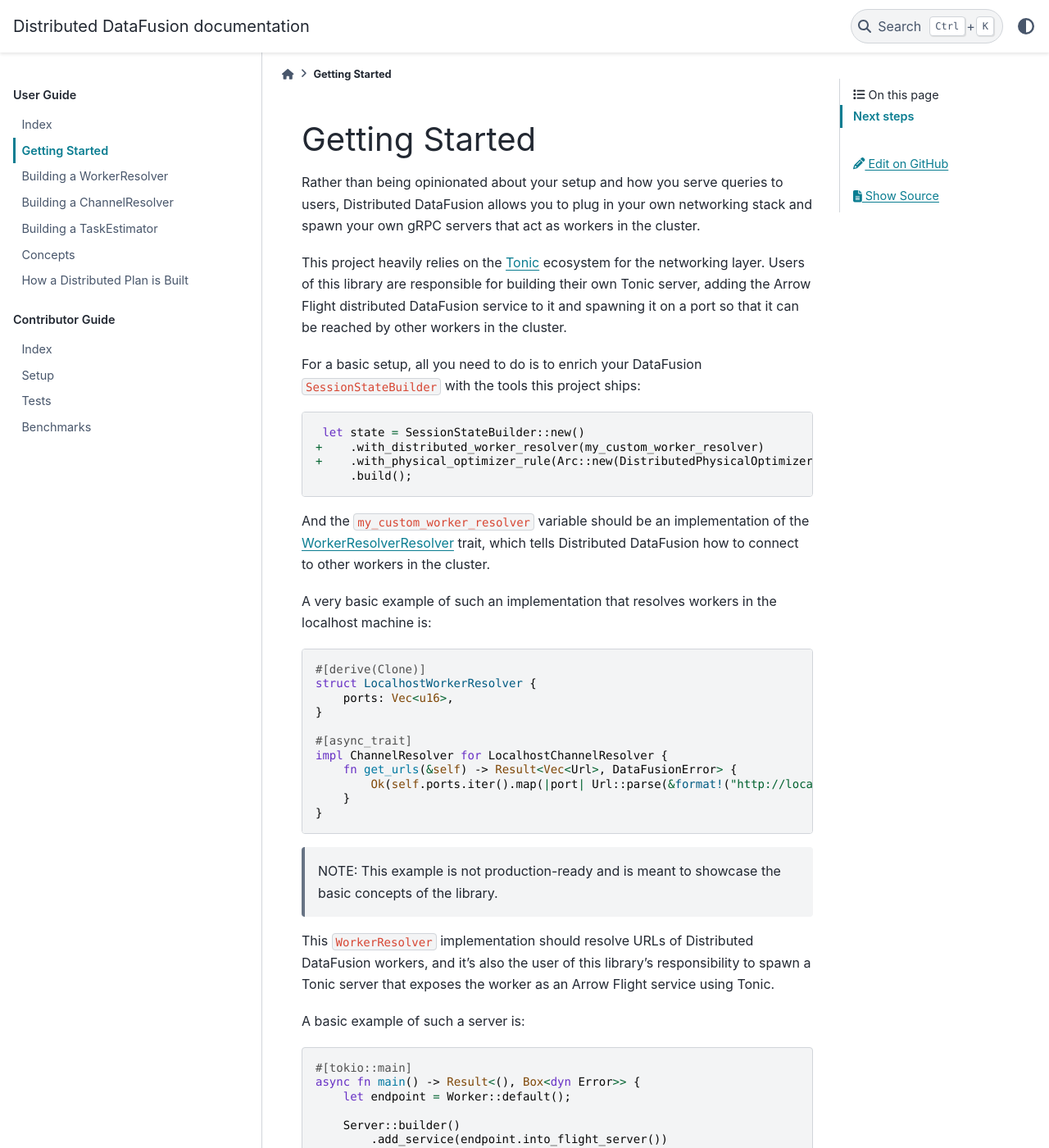
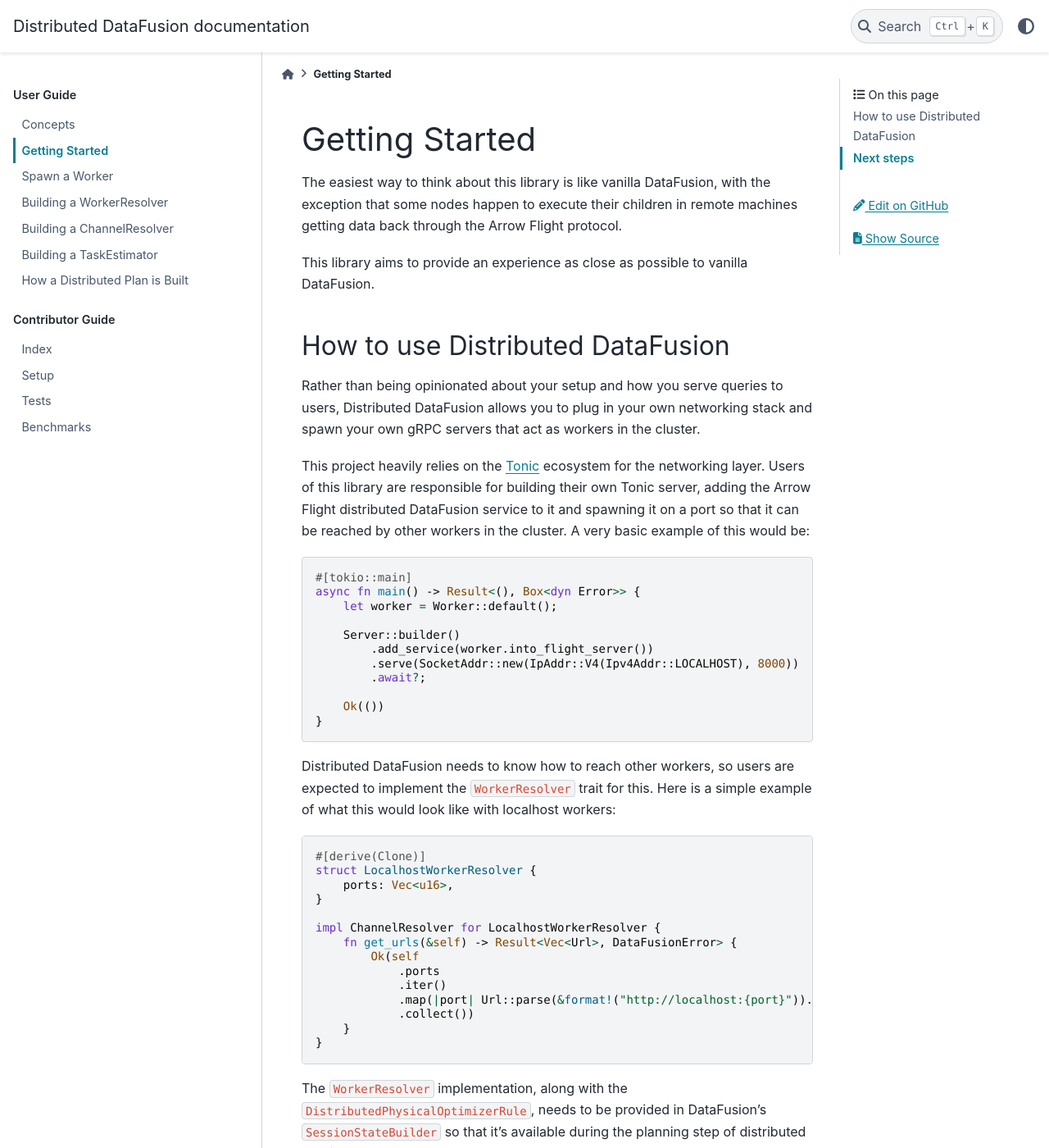
Before and after one commit to datafusion-contrib/datafusion-distributed, a Sphinx documentation site: the page built from docs/source/user-guide/getting-started.md, in a window 1280 px wide and 1400 px high. Shown: the whole window at 82% size. Built offline with Sphinx 7.4.7 and the PyData theme 0.15.4, drawn with Linux system fonts in a browser that asks for light colours; pages that are not in the unit, such as notebooks, are missing from menus; some of the changed text lies outside the part shown.

Commit message:
Improve docs

````diff
--- a/docs/source/index.rst
+++ b/docs/source/index.rst
@@ -13,13 +13,12 @@
    :maxdepth: 2
    :caption: User Guide
 
-   user-guide/index
+   user-guide/concepts
    user-guide/getting-started
+   user-guide/worker
    user-guide/worker-resolver
-   user-guide/arrow-flight-endpoint
    user-guide/channel-resolver
    user-guide/task-estimator
-   user-guide/concepts
    user-guide/how-a-distributed-plan-is-built
 
 .. _toc.contributor-guide:
--- a/docs/source/user-guide/getting-started.md
+++ b/docs/source/user-guide/getting-started.md
@@ -1,4 +1,11 @@
 # Getting Started
+
+The easiest way to think about this library is like vanilla DataFusion, with the exception that some nodes
+happen to execute their children in remote machines getting data back through the Arrow Flight protocol.
+
+This library aims to provide an experience as close as possible to vanilla DataFusion.
+
+## How to use Distributed DataFusion
 
 Rather than being opinionated about your setup and how you serve queries to users,
 Distributed DataFusion allows you to plug in your own networking stack and spawn your own gRPC servers that act as
@@ -6,23 +13,25 @@
 
 This project heavily relies on the [Tonic](https://github.com/hyperium/tonic) ecosystem for the networking layer.
 Users of this library are responsible for building their own Tonic server, adding the Arrow Flight distributed
-DataFusion service to it and spawning it on a port so that it can be reached by other workers in the cluster.
+DataFusion service to it and spawning it on a port so that it can be reached by other workers in the cluster. A very
+basic example of this would be:
 
-For a basic setup, all you need to do is to enrich your DataFusion `SessionStateBuilder` with the tools this project
-ships:
+```rust
+#[tokio::main]
+async fn main() -> Result<(), Box<dyn Error>> {
+    let worker = Worker::default();
 
-```rs
- let state = SessionStateBuilder::new()
-+    .with_distributed_worker_resolver(my_custom_worker_resolver)
-+    .with_physical_optimizer_rule(Arc::new(DistributedPhysicalOptimizerRule))
-     .build();
+    Server::builder()
+        .add_service(worker.into_flight_server())
+        .serve(SocketAddr::new(IpAddr::V4(Ipv4Addr::LOCALHOST), 8000))
+        .await?;
+
+    Ok(())
+}
 ```
 
-And the `my_custom_worker_resolver` variable should be an implementation of
-the [WorkerResolverResolver](https://github.com/datafusion-contrib/datafusion-distributed/blob/main/src/networking/worker_resolver.rs)
-trait, which tells Distributed DataFusion how to connect to other workers in the cluster.
-
-A very basic example of such an implementation that resolves workers in the localhost machine is:
+Distributed DataFusion needs to know how to reach other workers, so users are expected to implement the `WorkerResolver`
+trait for this. Here is a simple example of what this would look like with localhost workers:
 
 ```rust
 #[derive(Clone)]
@@ -30,58 +39,48 @@
     ports: Vec<u16>,
 }
 
-#[async_trait]
-impl ChannelResolver for LocalhostChannelResolver {
+impl ChannelResolver for LocalhostWorkerResolver {
     fn get_urls(&self) -> Result<Vec<Url>, DataFusionError> {
-        Ok(self.ports.iter().map(|port| Url::parse(&format!("http://localhost:{port}")).unwrap()).collect())
+        Ok(self
+            .ports
+            .iter()
+            .map(|port| Url::parse(&format!("http://localhost:{port}")).unwrap())
+            .collect())
     }
 }
 ```
 
+The `WorkerResolver` implementation, along with the `DistributedPhysicalOptimizerRule`, needs to be provided in
+DataFusion's `SessionStateBuilder` so that it's available during the planning step of distributed queries:
+
+```rs
+let localhost_worker_resolver = LocalhostWorkerResolver {
+    ports: vec![8000, 8001, 8002]
+}
+
+let state = SessionStateBuilder::new()
+    .with_distributed_worker_resolver(localhost_worker_resolver)
+    .with_physical_optimizer_rule(Arc::new(DistributedPhysicalOptimizerRule))
+    .build();
+
+let ctx = SessionContext::from(state);
+```
+
+This will leave a DataFusion `SessionContext` ready for executing distributed queries.
+
 > NOTE: This example is not production-ready and is meant to showcase the basic concepts of the library.
-
-This `WorkerResolver` implementation should resolve URLs of Distributed DataFusion workers, and it's
-also the user of this library's responsibility to spawn a Tonic server that exposes the worker as an Arrow Flight
-service using Tonic.
-
-A basic example of such a server is:
-
-```rust
-#[tokio::main]
-async fn main() -> Result<(), Box<dyn Error>> {
-    let endpoint = Worker::default();
-
-    Server::builder()
-        .add_service(endpoint.into_flight_server())
-        .serve(SocketAddr::new(IpAddr::V4(Ipv4Addr::LOCALHOST), 8000))
-        .await?;
-
-    Ok(())
-}
-```
 
 ## Next steps
 
-The next two sections of this guide will walk you through tailoring the library's traits to your own needs:
+Depending on your needs, your setup can get more complicated, for example:
 
-- [Build your own WorkerResolver](worker-resolver.md)
-- [Build your own ChannelResolver](channel-resolver.md)
-- [Build your own TaskEstimator](task-estimator.md)
-- [Build your own distributed DataFusion Worker](worker.md)
+- You may want to resolve worker URLs dynamically using the Kubernetes API.
+- You may want to wrap the Arrow Flight clients that connect workers with an observability layer.
+- You may want to be able to execute your own custom ExecutionPlans in a distributed manner.
+- etc...
 
-Here are some other resources in the codebase:
+To learn how to do all that, it's recommended to:
 
-- [In-memory cluster example](https://github.com/datafusion-contrib/datafusion-distributed/blob/main/examples/in_memory.md)
-- [Localhost cluster example](https://github.com/datafusion-contrib/datafusion-distributed/blob/main/examples/localhost.md)
-
-A more advanced example can be found in the benchmarks that use a cluster of distributed DataFusion workers
-deployed on AWS EC2 machines:
-
-- [AWS EC2 based cluster example](https://github.com/datafusion-contrib/datafusion-distributed/blob/main/benchmarks/cdk/bin/worker.rs)
-
-Each feature in the project is showcased and tested in its own isolated integration test, so it's recommended to
-review those for a better understanding of how specific features work:
-
-- [Pass your own ConfigExtension implementations across network boundaries](https://github.com/datafusion-contrib/datafusion-distributed/blob/main/tests/custom_config_extension.rs)
-- [Provide custom protobuf codecs for your own nodes](https://github.com/datafusion-contrib/datafusion-distributed/blob/main/tests/custom_extension_codec.rs)
-- Provide a custom TaskEstimator for controlling the amount of parallelism (coming soon)
+- [Continue reading this guide](worker.md)
+- [Look at examples in the project](https://github.com/datafusion-contrib/datafusion-distributed/tree/main/examples)
+- [Look at the integration tests for finer grained examples](https://github.com/datafusion-contrib/datafusion-distributed/tree/main/tests)
````
Also changed, not shown: docs/source/user-guide/channel-resolver.md (+17 -11 lines), docs/source/user-guide/concepts.md (+29 -20 lines), docs/source/user-guide/index.md (deleted, +0 -16 lines), docs/source/user-guide/worker-resolver.md (+3 -2 lines), docs/source/user-guide/worker.md (+1 -2 lines).
